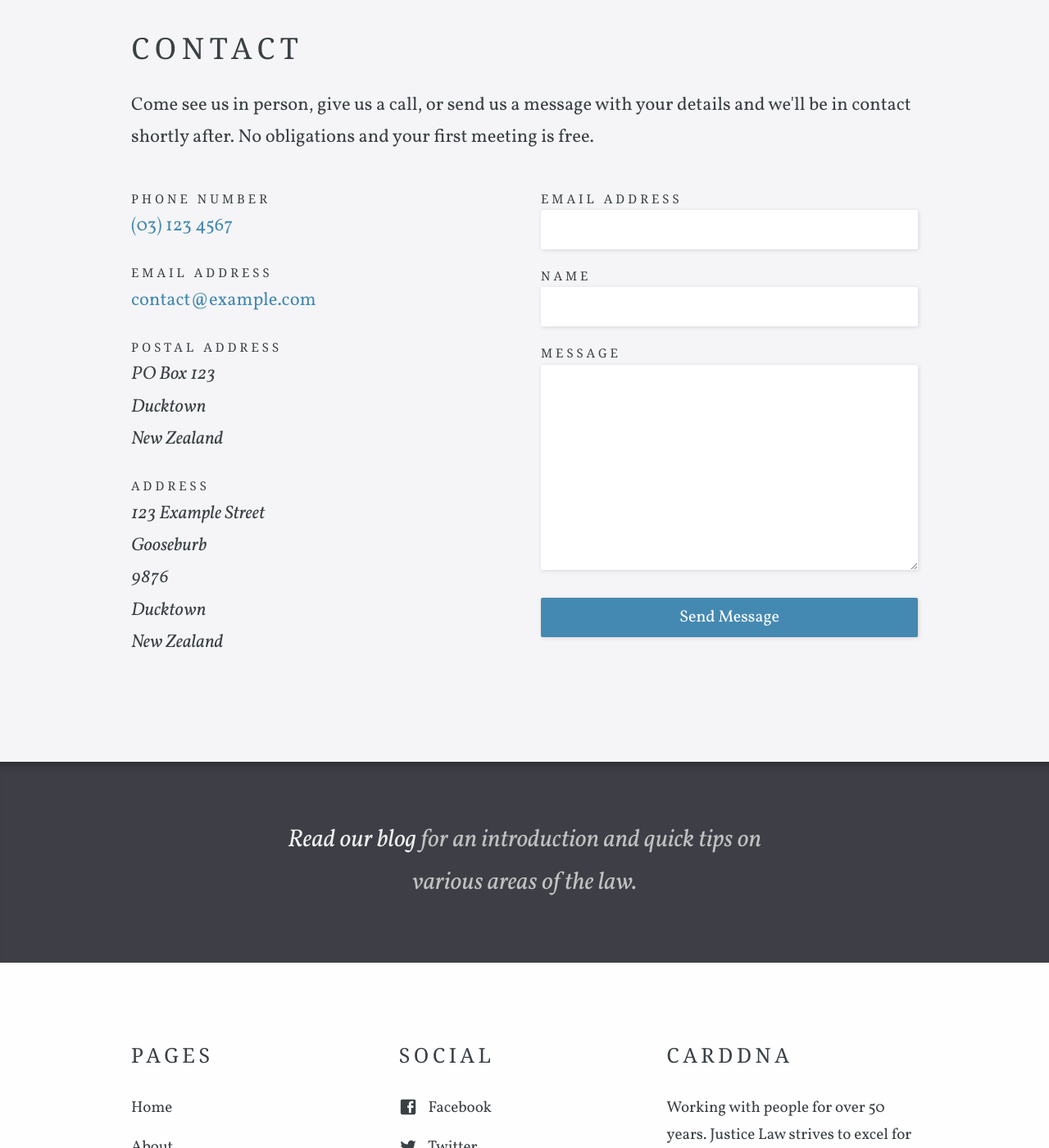
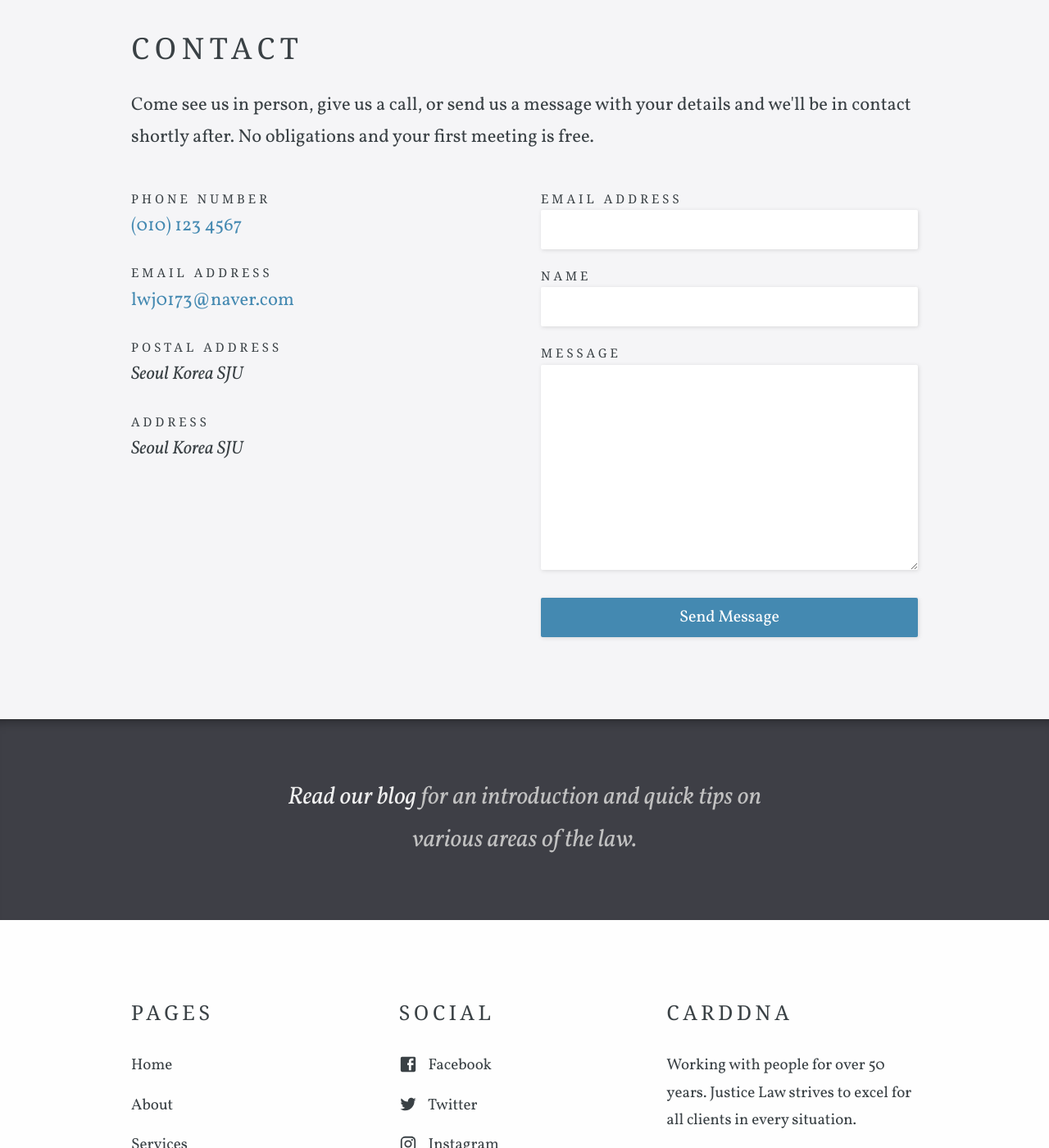
Before and after one commit to Lee-wonjae/Lee-wonjae.github.io, a Jekyll site: the page built from contact.html, in a window 1280 px wide and 1400 px high, scrolled down 468 px. Shown: the whole window at 82% size. Built offline with Jekyll 4.4.1, drawn with Linux system fonts in a browser that asks for light colours; some web fonts are replaced.

Commit message:
del blog

```diff
--- a/_data/company.yml
+++ b/_data/company.yml
@@ -1,6 +1,6 @@
 title: CardDNA
 description: Working with people for over 50 years. Justice Law strives to excel for all clients in every situation.
-contact_email_address: contact@example.com
-phone: (03) 123 4567
-address: 123 Example Street, Gooseburb, 9876, Ducktown, New Zealand
-postal_address: PO Box 123, Ducktown, New Zealand
+contact_email_address: lwj0173@naver.com
+phone: (010) 123 4567
+address: Seoul Korea SJU
+postal_address: Seoul Korea SJU
--- a/_data/footer.yml
+++ b/_data/footer.yml
@@ -8,8 +8,7 @@
       link: /services/
     - name: Contact
       link: /contact/
-    - name: Blog
-      link: /blog/
+
 - title: Social
   links:
     - name: Facebook
```
